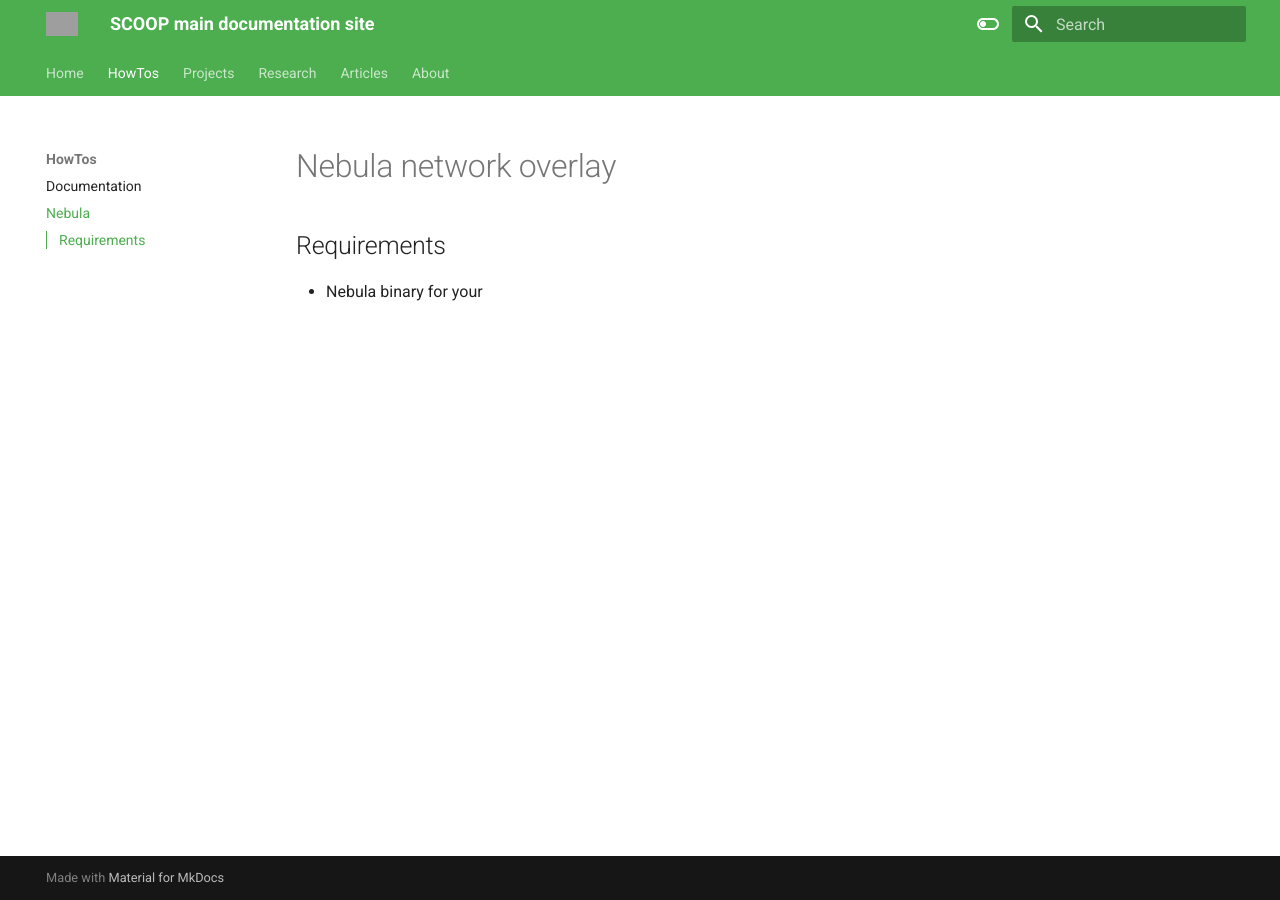
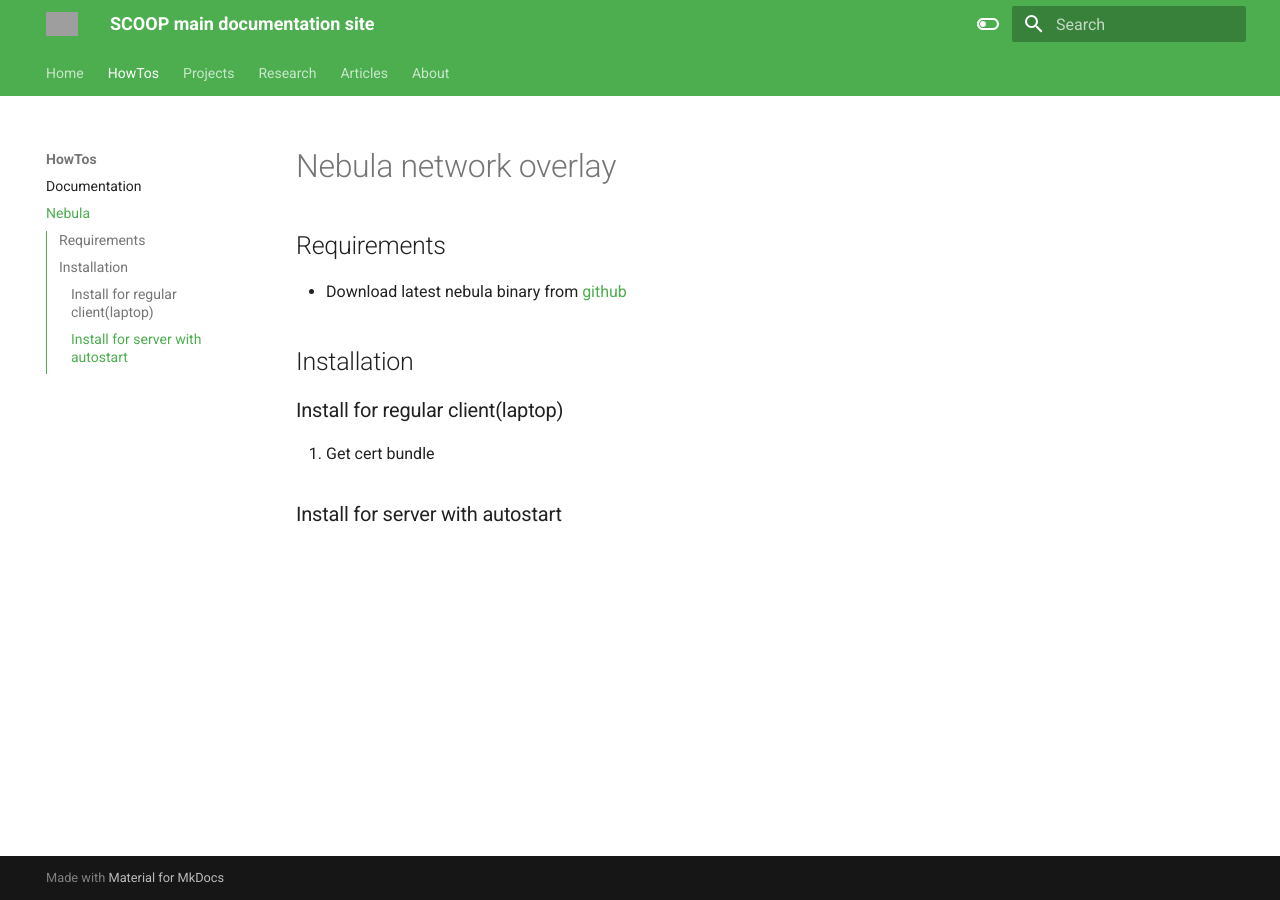
Before and after one commit to Carbon-Offset-Open-Platform/mainPublicDoc, an MkDocs documentation site: the page built from docs/howto/NebulaOverlayNetwork.md, in a window 1280 px wide. Built offline with MkDocs 1.6.1 and Material for MkDocs 9.7.7, drawn with Linux system fonts in a browser that asks for light colours; grey boxes are pictures that could not be loaded.

Commit message:
Adds installation section

```diff
--- a/docs/howto/NebulaOverlayNetwork.md
+++ b/docs/howto/NebulaOverlayNetwork.md
@@ -1,4 +1,12 @@
 # Nebula network overlay
 
 ## Requirements
-- Nebula binary for your
+- Download latest nebula binary from [github](https://github.com/slackhq/nebula/releases/latest)
+
+## Installation
+
+### Install for regular client(laptop)
+
+1. Get cert bundle
+
+### Install for server with autostart
```
